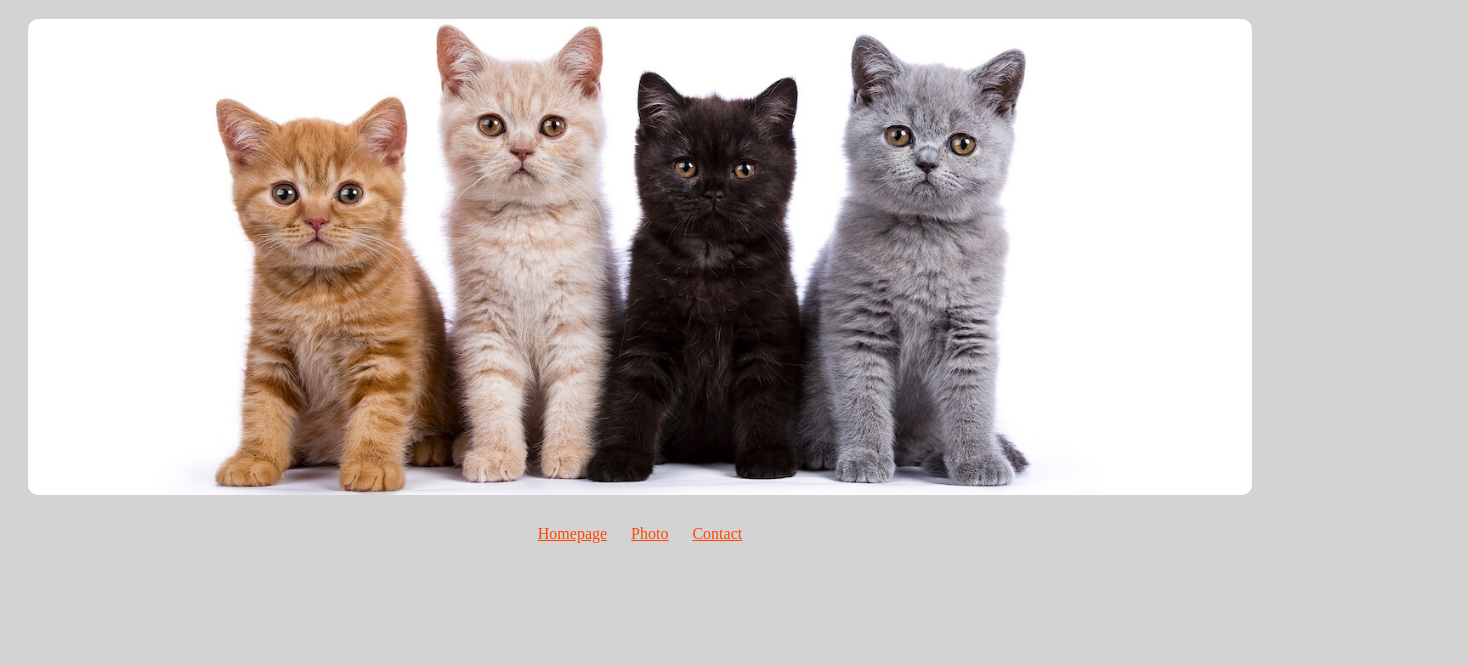
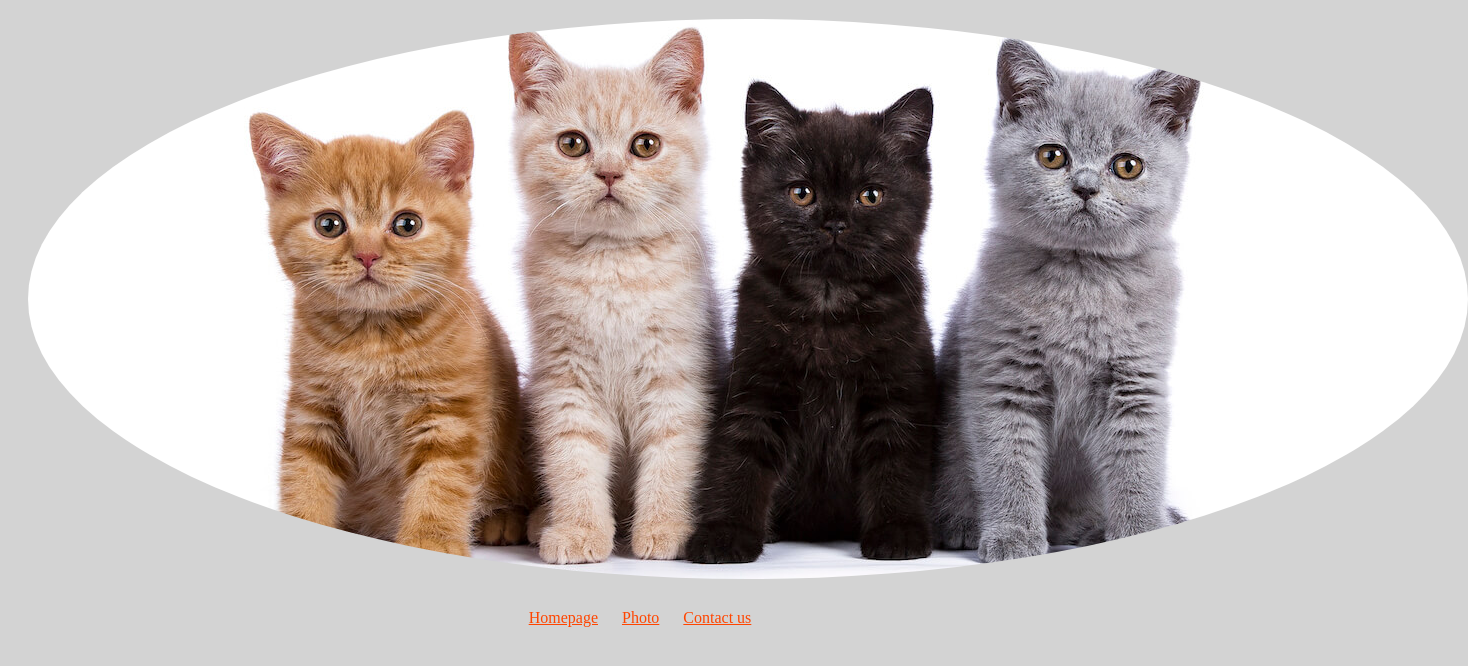
Before and after one commit to ishapatel1612/Lesson-5-cats, a plain HTML site: page photo.html in a window 1280 px wide. Shown: the part 62-728 px from the top of the page, 1468 px wide, since content can reach past the window. Drawn offline with Linux system fonts and the light colour scheme.

Commit message:
Created 'cats' multiple pages

```diff
--- a/photo.html
+++ b/photo.html
@@ -16,7 +16,7 @@
     <footer class="mt-5">
       <a href="/" class="footer">Homepage</a>
       <a href="/photo.html" class="footer">Photo</a>
-      <a href="/contact.html" class="footer">Contact</a>
+      <a href="/contact.html" class="footer">Contact us</a>
     </footer>
   </body>
 </html>
--- a/src/style.css
+++ b/src/style.css
@@ -24,6 +24,5 @@ footer {
 .catPhoto {
   display: block;
   margin: 0 auto;
-  border-radius: 10px;
-  max-width: 100%;
+  border-radius: 100%;
 }
```
Also changed, not shown: contact.html (+1 -1 lines), index.html (+1 -1 lines).
